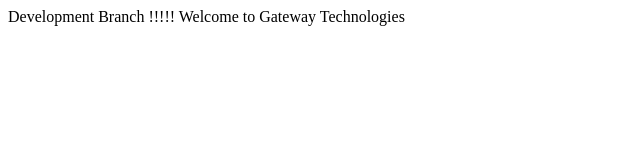
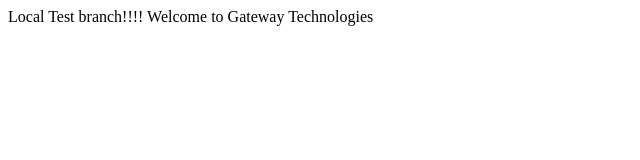
Before and after one commit to Nov-Batch-org/GatewayTech-UI, a plain HTML site: page index.html in a window 1280 px wide. Shown: the full height of the page, 0-640 px from the left. Drawn offline with Linux system fonts and the light colour scheme.

Commit message:
local test

```diff
--- a/index.html
+++ b/index.html
@@ -1,5 +1,5 @@
 <html>
 <body>
-<b2> Development Branch !!!!!  Welcome to Gateway Technologies </b2>
+<b2> Local Test branch!!!!  Welcome to Gateway Technologies </b2>
 </body>
 </html>
```
